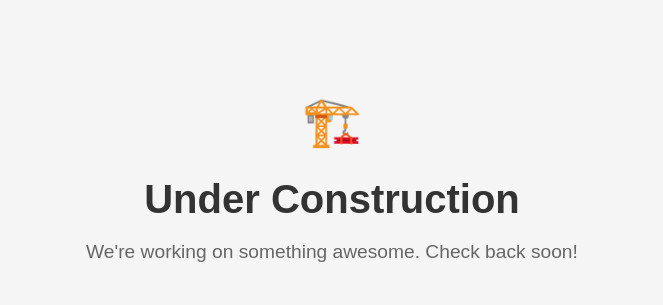
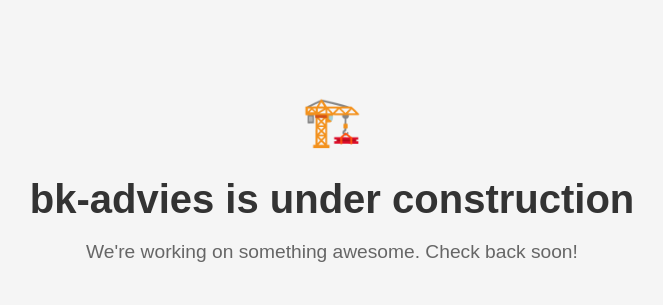
Before and after one commit to bkadvies/bk-advies.nl, a plain HTML site: page index.html in a window 1280 px wide. Shown: the part 212-517 px from the top of the page, without its empty margins (308-971 px from the left). Drawn offline with Linux system fonts and the light colour scheme.

Commit message:
Update index.html

```diff
--- a/index.html
+++ b/index.html
@@ -36,7 +36,7 @@
 <body>
     <div class="container">
         <div class="emoji">🏗️</div>
-        <h1>Under Construction</h1>
+        <h1>bk-advies is under construction</h1>
         <p>We're working on something awesome. Check back soon!</p>
     </div>
 </body>
```
